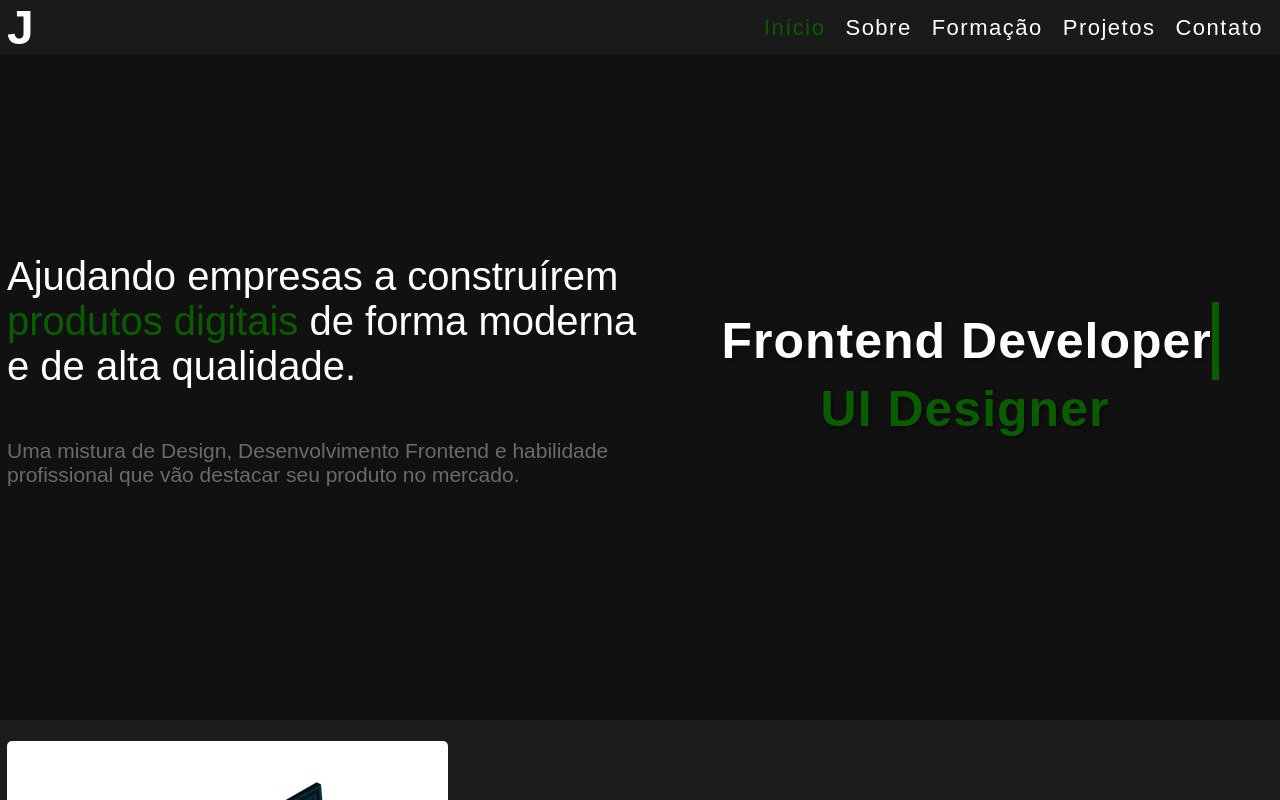
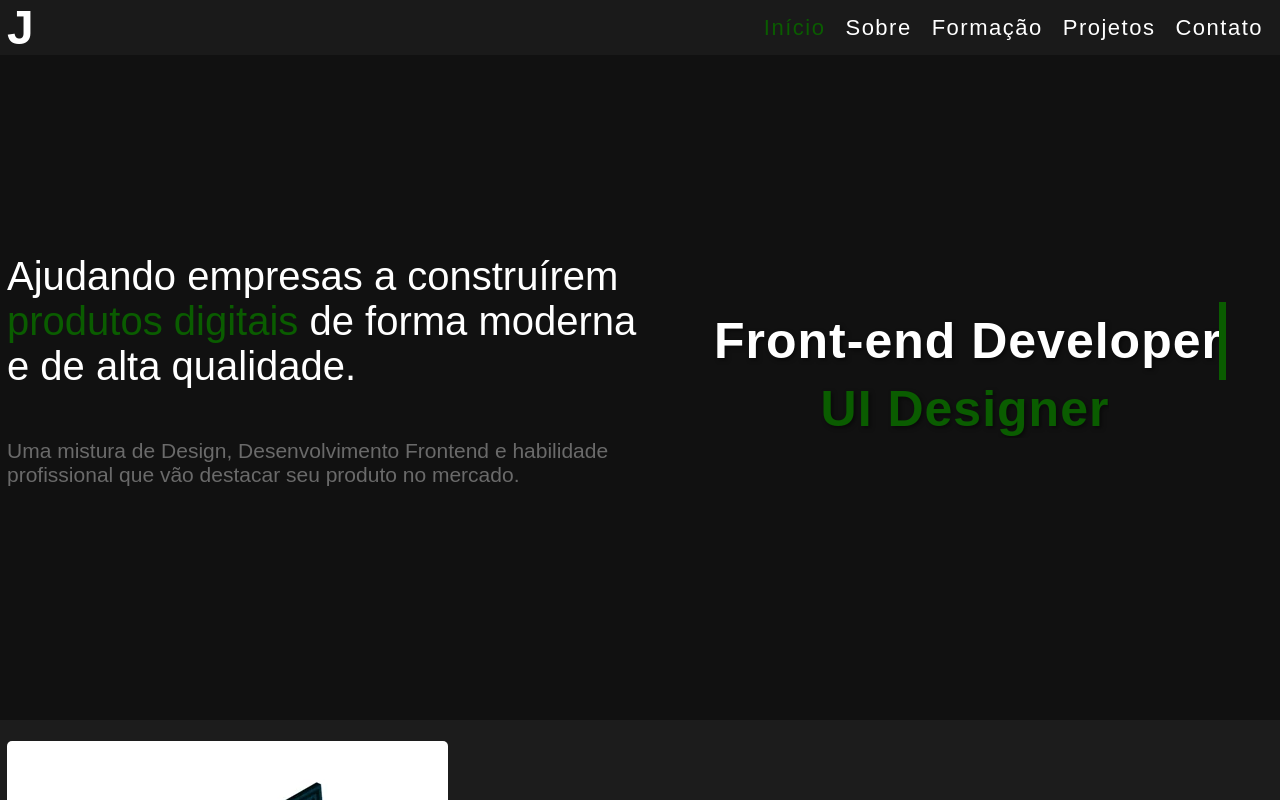
Before and after one commit to jaksonluan/portifoliodev, a plain HTML site: page index.html in a window 1280 px wide. Drawn offline with Linux system fonts and the light colour scheme; a web font is replaced by a local one.

Commit message:
fixed bug

```diff
--- a/assets/style.css
+++ b/assets/style.css
@@ -230,7 +230,7 @@ h1 {
 
 h1.nick2 {
     padding: 10px;
-    max-width: 480px;
+    max-width: 495px;
     font-weight: 600;
     font-size: 50px;
     display: inline-block;
--- a/index.html
+++ b/index.html
@@ -46,7 +46,7 @@
 
                 <div class="infoNick">
 
-                    <h1 class="nick2">Frontend Developer</h1>
+                    <h1 class="nick2">Front-end Developer</h1>
                     <div class="nick">UI Designer</div>
 
 
```
